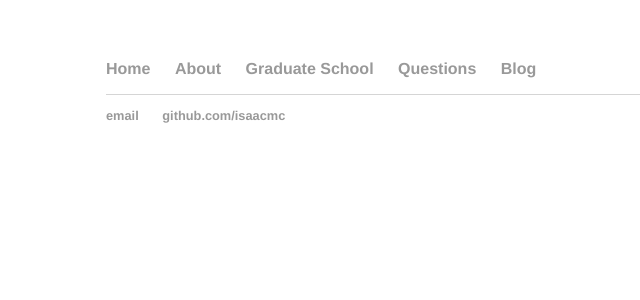
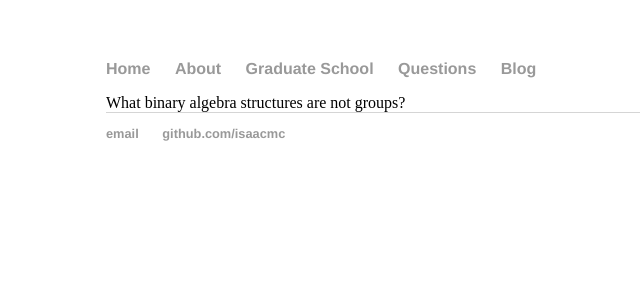
Before and after one commit to isundberg/isaacmc.github.io, a Jekyll site: the page built from questions/question1.html, in a window 1280 px wide. Shown: the top 300 px of the page, without its empty margins (86-726 px from the left). Built offline with Jekyll 4.4.1, drawn with Linux system fonts in a browser that asks for light colours.

Commit message:
Update question1.html

```diff
--- a/questions/question1.html
+++ b/questions/question1.html
@@ -2,3 +2,4 @@
 layout: default
 title: What binary algebra structures are not groups?
 ---
+What binary algebra structures are not groups?
```
